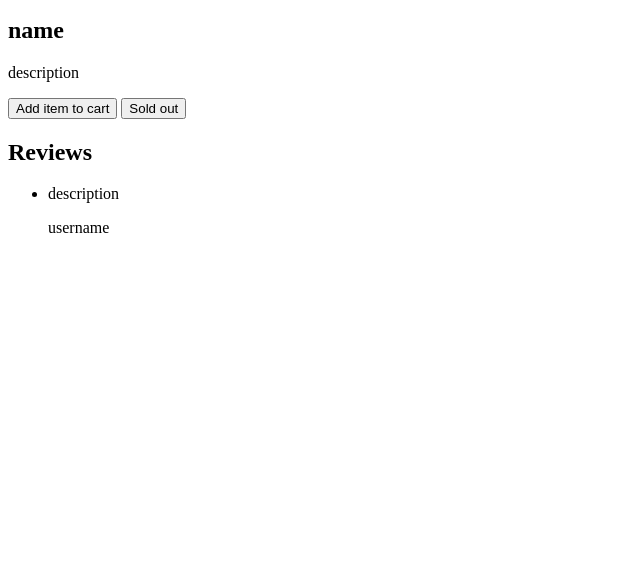
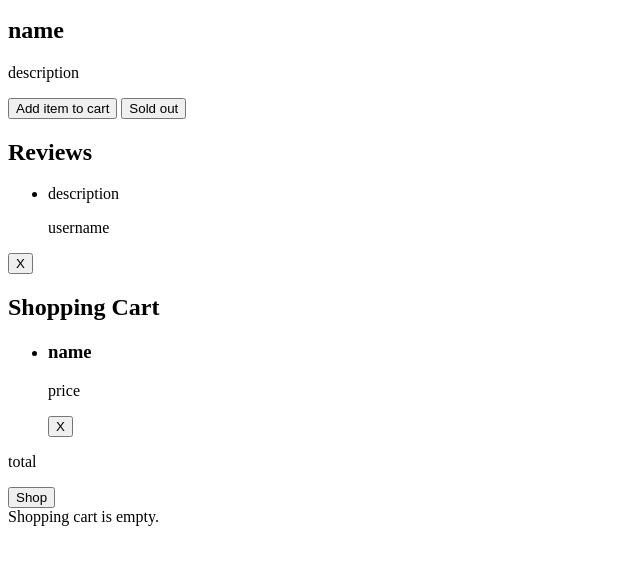
Before and after one commit to nazarepiedady/ystore, a plain HTML site: page index.html in a window 1280 px wide. Shown: the part 214-778 px from the top of the page, without its empty margins (0-640 px from the left). Drawn offline with Linux system fonts and the light colour scheme.

Commit message:
Add markup for the shopping cart modal

```diff
--- a/index.html
+++ b/index.html
@@ -52,6 +52,26 @@
                     </div>
                 </div>
             </section>
+
+            <section class="cart-modal">
+                <div class="cart-container">
+                    <button class="cart__close-button">X</button>
+                    <h2 class="cart__heading">Shopping Cart</h2>
+                    <div class="cart__shopping-cart">
+                        <ul class="cart__shopping-list">
+                            <li class="cart__shopping-item">
+                                <h3 class="cart__shopping-name">name</h3>
+                                <p class="cart__shopping-price">price</p>
+                                <button class="cart__remove-button">X</button>
+                            </li>
+                        </ul>
+                        <p class="cart__shopping-total">total</p>
+                        <button class="cart__purchase">Shop</button>
+                    </div>
+
+                    <div>Shopping cart is empty.</div>
+                </div>
+            </section>
         </div>
     </body>
 </html>
```
